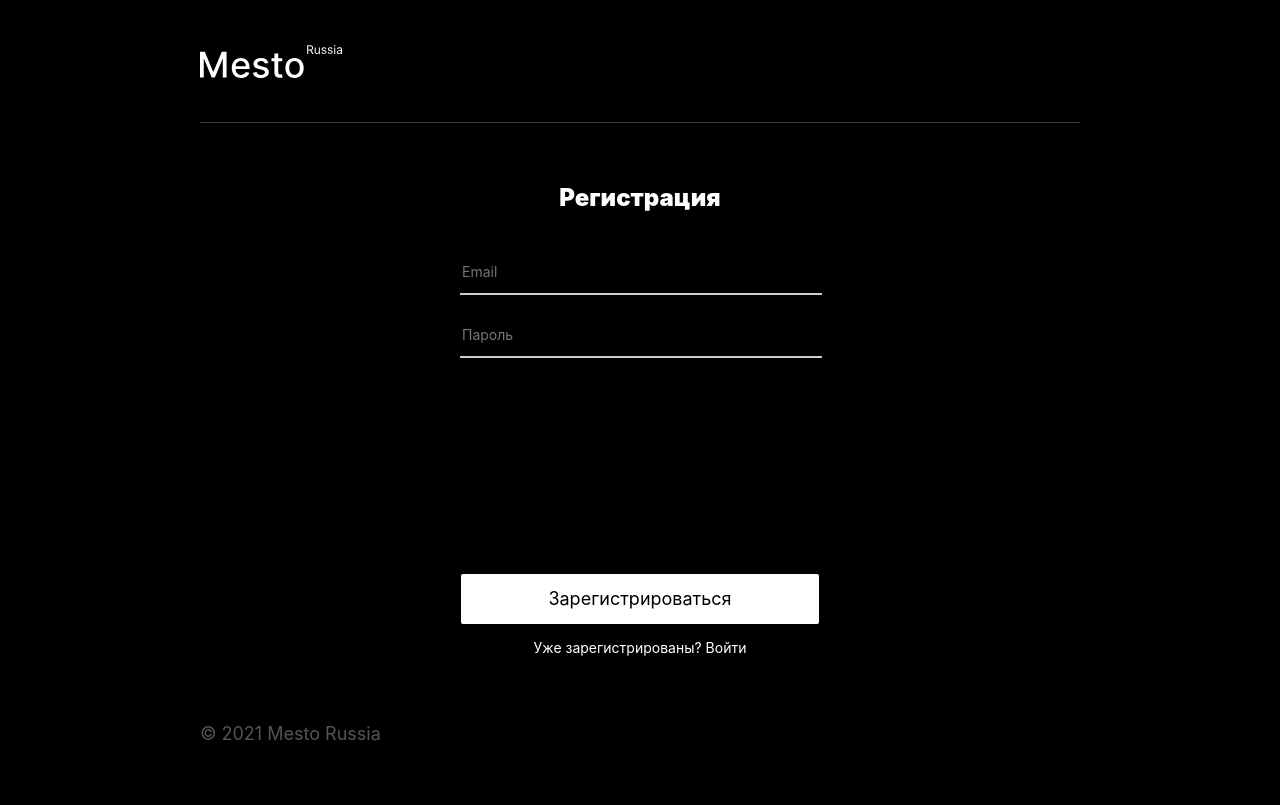
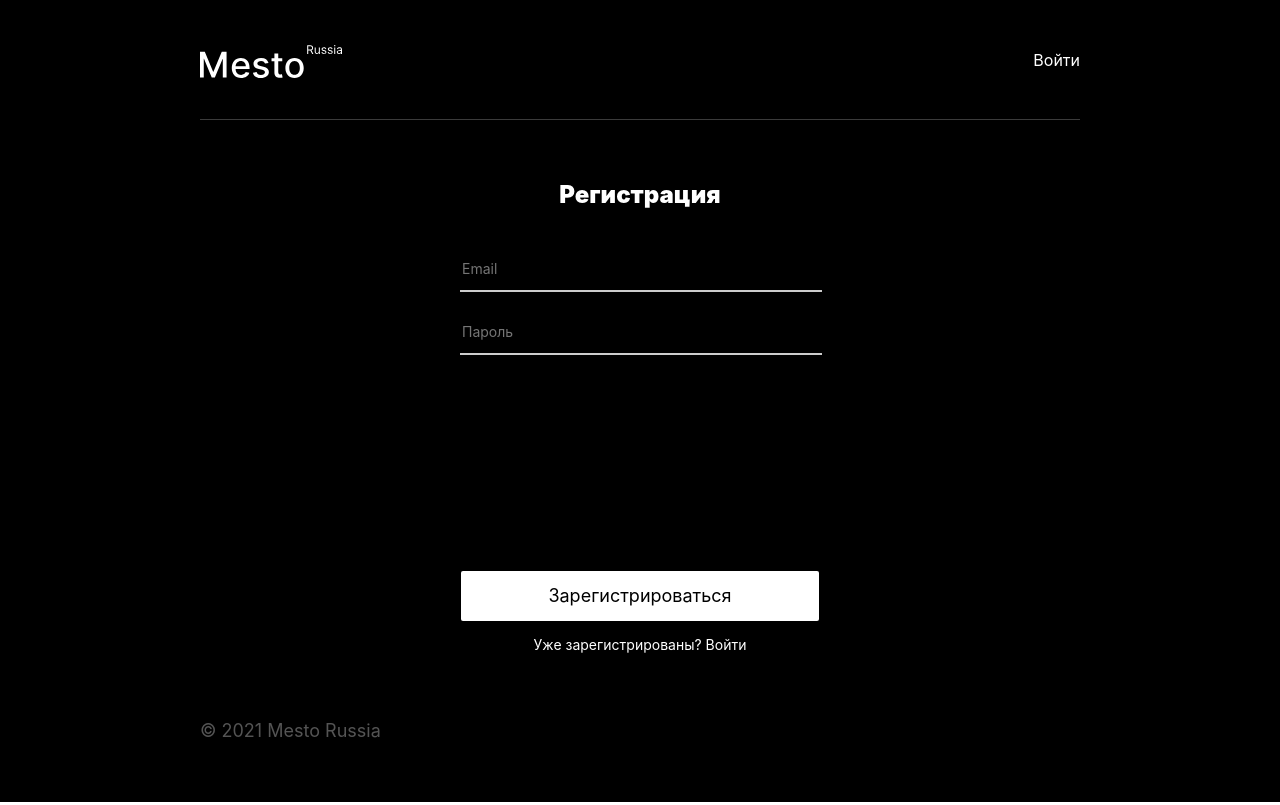
Before and after one commit to vadimshift/react-mesto-auth, a React (Create React App) app: page / in a window 1280 px wide. Built offline with nearby package versions, Linux system fonts and the light colour scheme; no server answers.

Commit message:
нарисовал хедер

```diff
--- /dev/null
+++ b/src/blocks/header/__link/header__link.css
@@ -0,0 +1,11 @@
+.header__link {
+  color: #ffffff;
+  text-decoration: none;
+  margin-top: 51px;
+  margin-bottom: 0;
+  padding: 0;
+  align-self: flex-start;
+}
+.header__link:hover {
+  opacity: 0.6;
+}
--- a/src/blocks/header/__logo/header__logo.css
+++ b/src/blocks/header/__logo/header__logo.css
@@ -1,8 +1,6 @@
 .header__logo {
   max-width: 142px;
   margin-top: 45px;
-  margin-left: auto;
-  margin-right: auto;
   margin-bottom: 41px;
   max-height: 33px;
 }
--- a/src/blocks/header/header.css
+++ b/src/blocks/header/header.css
@@ -2,4 +2,7 @@
   border-bottom: 1px solid rgba(84, 84, 84, 0.7);
   max-width: 880px;
   flex: 0 0 auto;
+  display: flex;
+  flex-direction: row;
+  justify-content: space-between;
 }
--- a/src/components/App.js
+++ b/src/components/App.js
@@ -10,6 +10,7 @@ import CurrentUserContext from "../contexts/CurrentUserContext";
 import EditAvatarPopup from "./EditAvatarPopup";
 import AddPlacePopup from "./AddPlacePopup";
 import Register from "./Register";
+import Login from "./Login";
 
 function App() {
   const [cards, setCards] = useState([]);
@@ -154,8 +155,8 @@ function App() {
     <CurrentUserContext.Provider value={currentUser}>
       <div className="page">
         <div className="page__container">
-          <Header />
           <Register />
+          {/* <Login /> */}
           {/* <Main
             onEditProfile={handleEditProfileClick}
             onAddPlace={handleAddPlaceClick}
@@ -185,8 +186,7 @@ function App() {
             title="Вы уверены?"
             buttonTitle="Да"
           ></PopupWithForm>
-          <ImagePopup card={selectedCard} onClose={closeAllPopups} /> */}
-          <Footer />
+          <ImagePopup card={selectedCard} onClose={closeAllPopups} />  */}
         </div>
       </div>
     </CurrentUserContext.Provider>
--- a/src/components/Header.js
+++ b/src/components/Header.js
@@ -4,6 +4,9 @@ function Header() {
   return (
     <header className="header">
       <img className="header__logo" src={logo} alt="Логотип проекта Место" />
+      <a className="header__link" href="#">
+        Войти
+      </a>
     </header>
   );
 }
--- a/src/components/Login.js
+++ b/src/components/Login.js
@@ -1,25 +1,30 @@
+import Header from "./Header";
+import Footer from "./Footer";
+
 function Login() {
   return (
+    <>
+      <Header />
       <section className="auth-page">
-      <h2 className="auth-page__title">Регистрация</h2>
+        <h2 className="auth-page__title">Вход</h2>
         <form className="auth-page__form" noValidate>
-        <input className="auth-page__input" placeholder="Email"></input>
+          <input
+            type="email"
+            className="auth-page__input"
+            placeholder="Email"
+          ></input>
           <input
             className="auth-page__input"
             placeholder="Пароль"
             type="password"
           ></input>
           <button className="auth-page__submit-button" type="button">
-          Зарегистрироваться
+            Войти
           </button>
-        <p className="auth-page__subtitle_type_register">
-          Уже зарегистрированы?{' '}
-          <a className="auth-page__link" href="#">
-            Войти
-          </a>
-        </p>
         </form>
       </section>
+      <Footer />
+    </>
   );
 }
 
--- a/src/components/Main.js
+++ b/src/components/Main.js
@@ -1,15 +1,17 @@
-import { useContext } from 'react';
-import Card from './Card';
-import CurrentUserContext from '../contexts/CurrentUserContext';
-import Login from './Login';
-import Register from "./Register"
+import { useContext } from "react";
+import Card from "./Card";
+import CurrentUserContext from "../contexts/CurrentUserContext";
+import Header from "./Header";
+import Footer from "./Footer";
 
 function Main(props) {
   const currentUser = useContext(CurrentUserContext);
 
   return (
+    <>
+      <Header />
       <main className="content">
-      {/* <section className="profile">
+        <section className="profile">
           <button
             type="button"
             onClick={props.onEditAvatar}
@@ -37,10 +39,8 @@ function Main(props) {
             onClick={props.onAddPlace}
             className="profile__add-button"
           ></button>
-      </section> */}
-   {/* <Login /> */}
-   <Register />
-    {/*    <section className="elements">
+        </section>
+        <section className="elements">
           {props.cards.map((card) => (
             <Card
               key={card._id}
@@ -50,8 +50,10 @@ function Main(props) {
               onCardDelete={props.onCardDelete}
             />
           ))}
-      </section> */}
+        </section>
       </main>
+      <Footer />
+    </>
   );
 }
 
--- a/src/components/Register.js
+++ b/src/components/Register.js
@@ -1,15 +1,18 @@
-import Header from './Header';
-import Footer from './Footer';
+import Header from "./Header";
+import Footer from "./Footer";
 
 function Register() {
   return (
     <>
-      {/* <Header /> */}
-      <main className="content">
+      <Header />
       <section className="auth-page">
         <h2 className="auth-page__title">Регистрация</h2>
         <form className="auth-page__form" noValidate>
-            <input className="auth-page__input" placeholder="Email"></input>
+          <input
+            type="email"
+            className="auth-page__input"
+            placeholder="Email"
+          ></input>
           <input
             className="auth-page__input"
             placeholder="Пароль"
@@ -19,15 +22,14 @@ function Register() {
             Зарегистрироваться
           </button>
           <p className="auth-page__subtitle_type_register">
-              Уже зарегистрированы?{' '}
+            Уже зарегистрированы?{" "}
             <a className="auth-page__link" href="#">
               Войти
             </a>
           </p>
         </form>
       </section>
-      </main>
-      {/* <Footer/> */}
+      <Footer />
     </>
   );
 }
--- a/src/index.css
+++ b/src/index.css
@@ -51,3 +51,4 @@
 @import url(../src/blocks/auth-page/__title/auth-page__title.css);
 @import url(../src/blocks/auth-page/__link/auth-page__link.css);
 @import url(../src/blocks/content/content.css);
+@import url(../src/blocks//header/__link/header__link.css);
```
Lines whose indentation alone changed are shown as unchanged.
